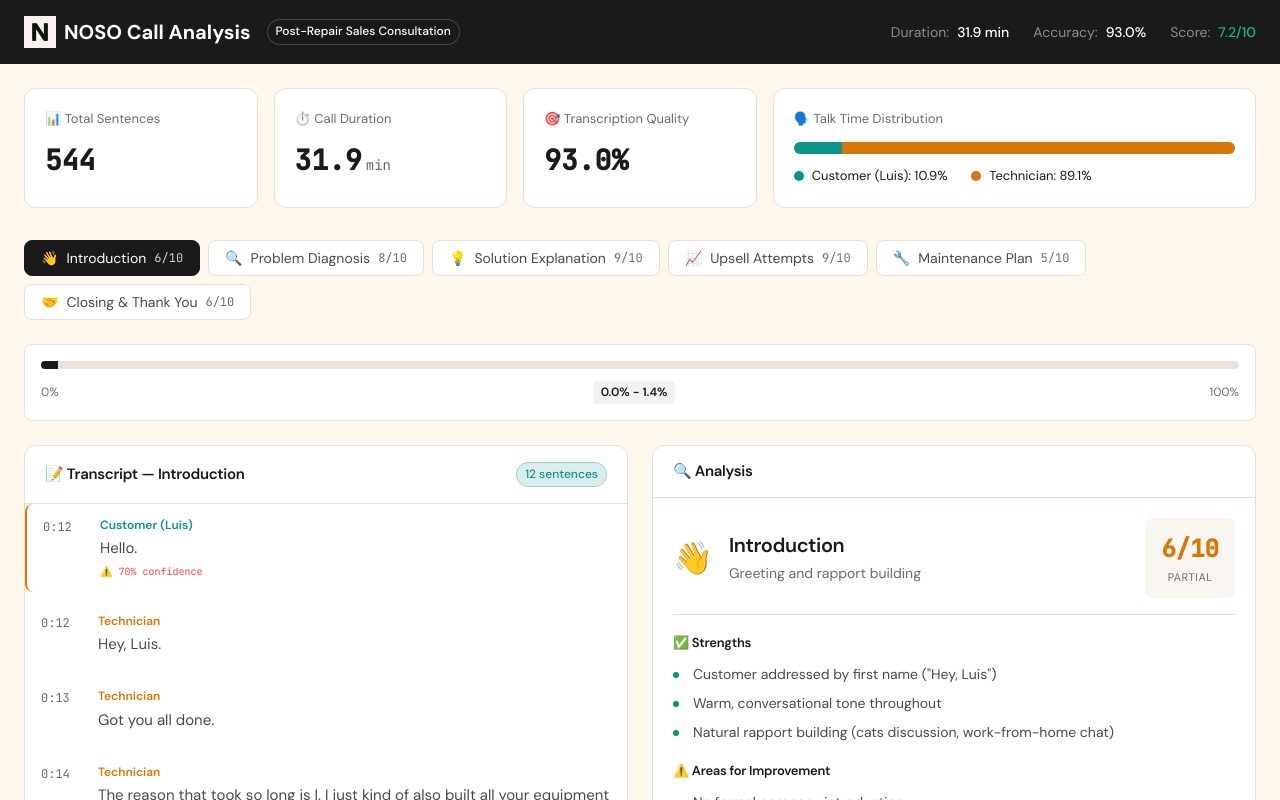
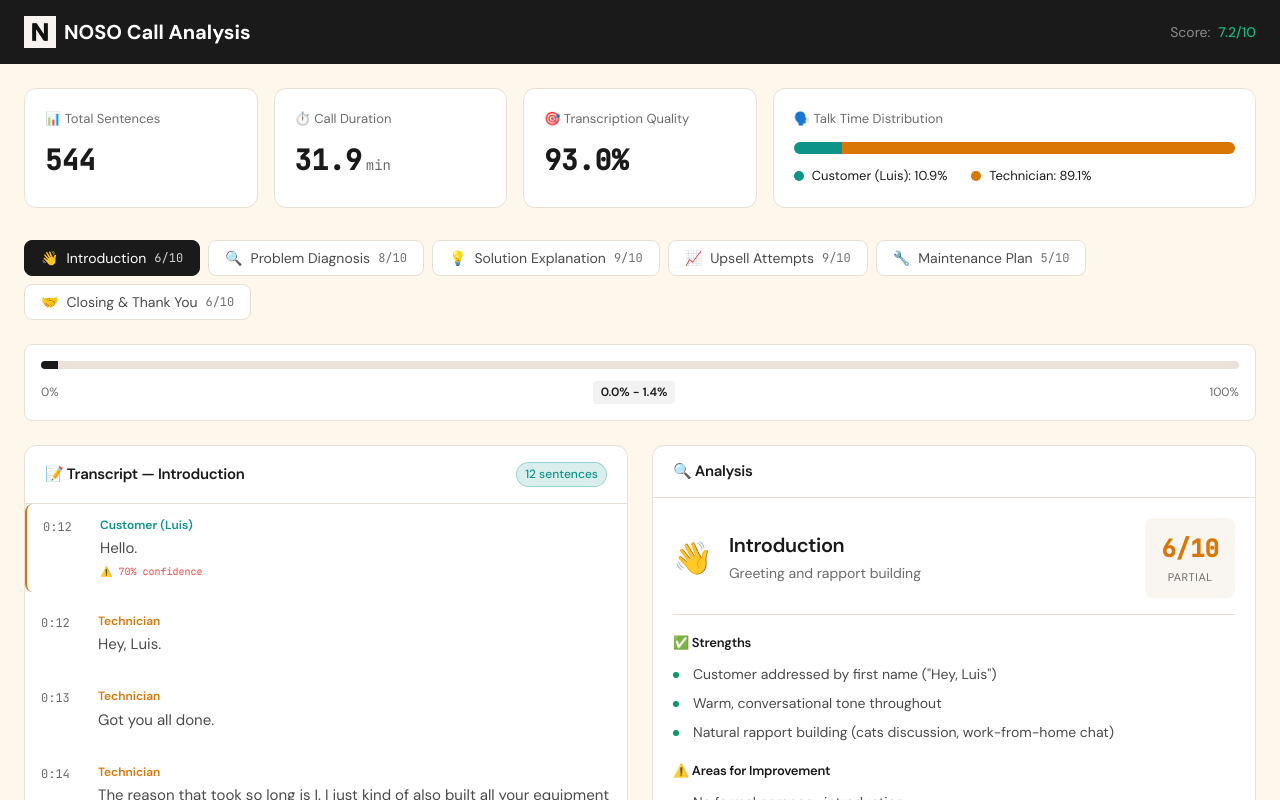
Before and after one commit to javier-la200426/NOSO, a React (Vite) app: page / in a window 1280 px wide. Shown: the top 800 px of the page. Built offline with nearby package versions, Linux system fonts and the light colour scheme.

Commit message:
cleaned up navbar

```diff
--- a/src/App.jsx
+++ b/src/App.jsx
@@ -76,17 +76,8 @@ function App() {
               <img src={logoNoso} alt="NOSO Logo" className="logo-icon" />
               NOSO Call Analysis
             </div>
-            <span className="badge badge-dark">Post-Repair Sales Consultation</span>
           </div>
           <div className="header-meta">
-            <div className="meta-item">
-              <span className="label">Duration:</span>
-              <span className="value">{formatMinutes(stats?.callDuration)} min</span>
-            </div>
-            <div className="meta-item">
-              <span className="label">Accuracy:</span>
-              <span className="value">{stats?.avgConfidence}%</span>
-            </div>
             <div className="meta-item">
               <span className="label">Score:</span>
               <span className="value" style={{ color: '#10b981' }}>
```
